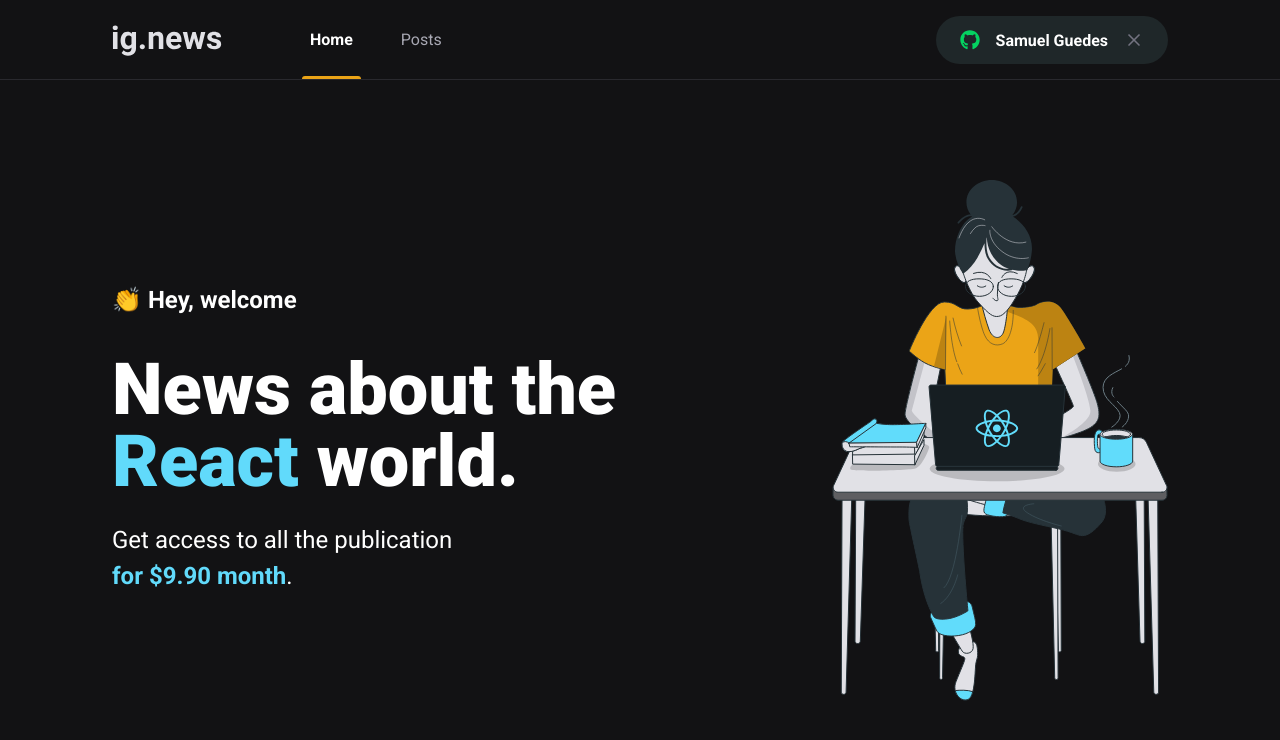
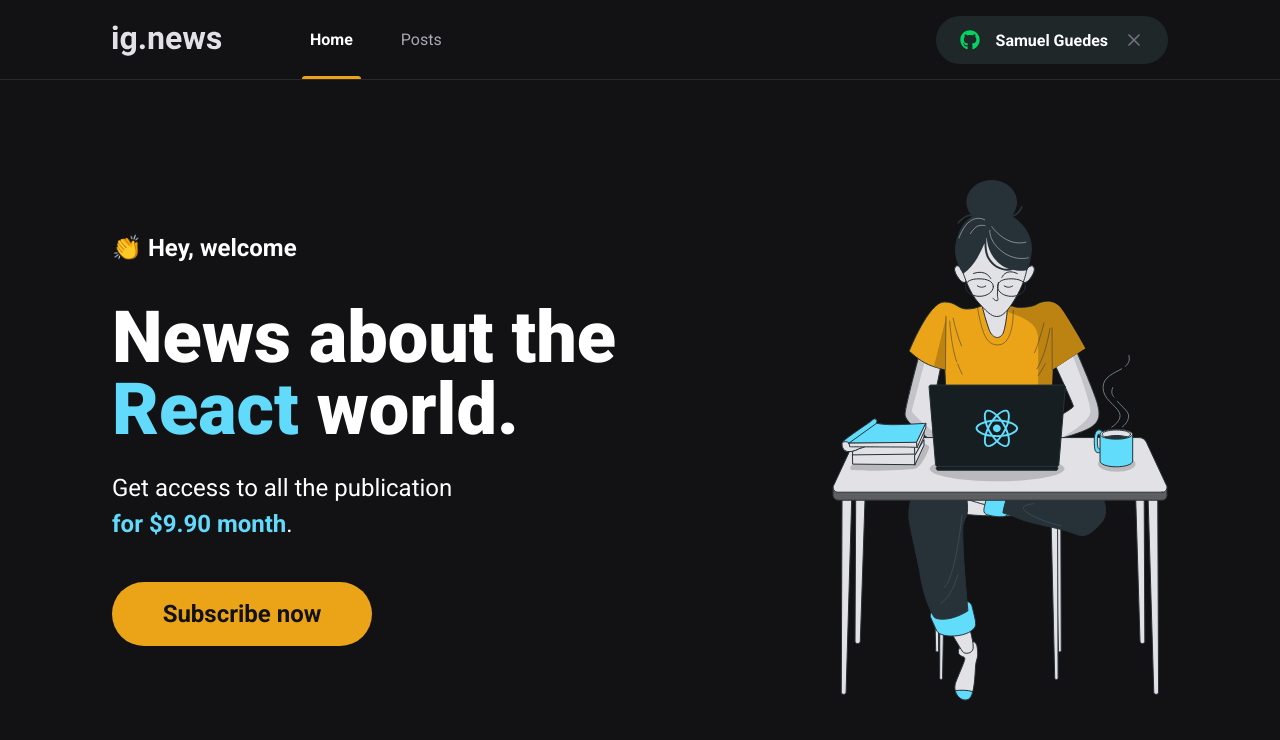
Before and after one commit to samuelguedesalves/ignews, a Next.js app: page / in a window 1280 px wide. Shown: the top 740 px of the page. Built offline with nearby package versions, Linux system fonts and the light colour scheme.

Commit message:
feat: crate subscribe button and put at home

```diff
--- /dev/null
+++ b/src/components/SubscribeButton/index.tsx
@@ -0,0 +1,12 @@
+import styles from './styles.module.scss';
+
+export const SubscribeButton: React.FC = () => {
+  return (
+    <button
+      type="button"
+      className={styles.subscribeButton}
+    >
+      Subscribe now
+    </button>
+  )
+}
--- /dev/null
+++ b/src/components/SubscribeButton/styles.module.scss
@@ -0,0 +1,21 @@
+.subscribeButton {
+  width: 260px;
+  height: 4rem;
+
+  border: 0;
+  border-radius: 2rem;
+
+  background: var(--yellow-500);
+  color: var(--gray-900);
+  font-size: 1.5rem;
+  font-weight: bold;
+  display: flex;
+  align-items: center;
+  justify-content: center;
+
+  transition: filter 0.2s;
+
+  &:hover {
+    filter: brightness(0.8);
+  }
+}
--- a/src/pages/home.module.scss
+++ b/src/pages/home.module.scss
@@ -39,4 +39,8 @@
       font-weight: bold;
     }
   }
+
+  button {
+    margin-top: 2.5rem;
+  }
 }
--- a/src/pages/index.tsx
+++ b/src/pages/index.tsx
@@ -1,5 +1,6 @@
 import type { NextPage } from 'next';
 import Head from 'next/head';
+import { SubscribeButton } from '../components/SubscribeButton';
 
 import styles from './home.module.scss';
 
@@ -19,6 +20,8 @@
             Get access to all the publication <br />
             <span>for $9.90 month</span>.
           </p>
+
+          <SubscribeButton />
         </section>
 
         <img src="/images/avatar.svg" alt="girl coding" />
```
